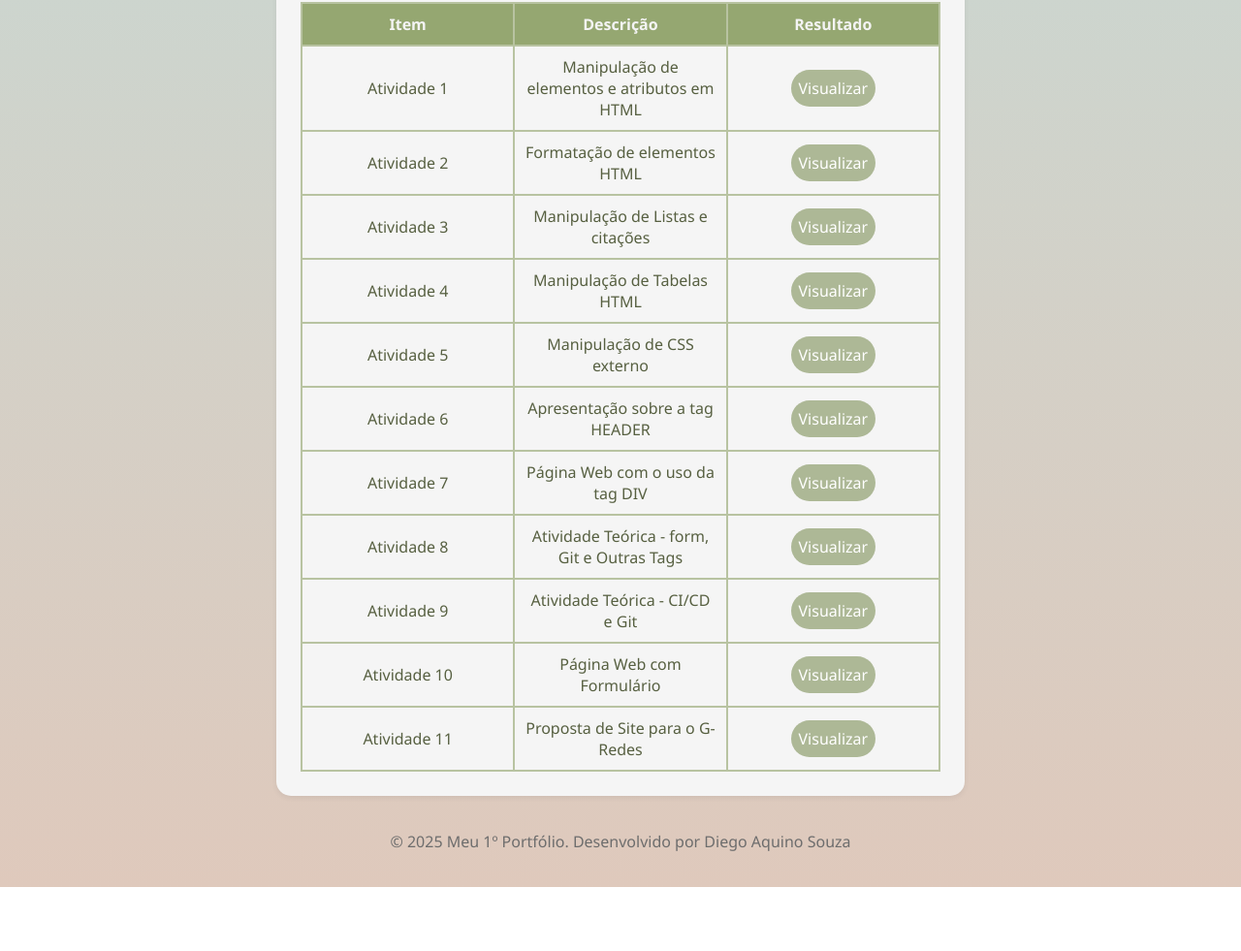
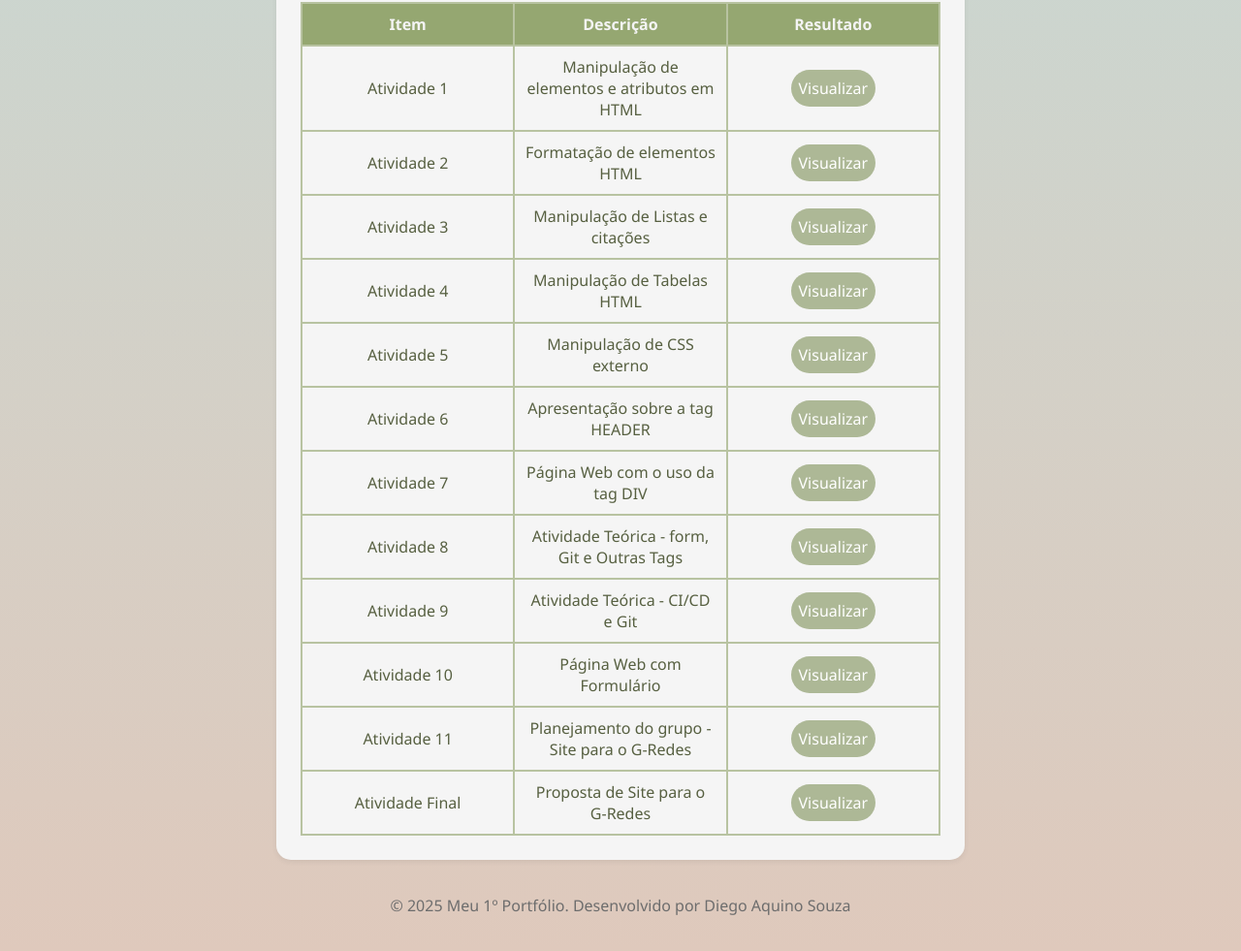
Before and after one commit to diegoaquinosza/portifolio1, a plain HTML site: page index.html in a window 1280 px wide. Shown: the part 549-1530 px from the top of the page at 97% size. Before the commit the page ends 1464 px from the top, so only its background shows below. Drawn offline with Linux system fonts and the light colour scheme.

Commit message:
Adição do planejamento do grupo - site para o g-redes

```diff
--- a/index.html
+++ b/index.html
@@ -97,7 +97,12 @@
                </tr>
                <tr>
                   <td>Atividade 11</td>
-                  <td>Proposta de Site para o G-Redes</td>
+                  <td>Planejamento do grupo -  Site para o G-Redes </td>
+                  <td><a href="./docs/documento.pdf" target="_blank">Visualizar</a></td>
+               </tr>
+               <tr>
+                  <td>Atividade Final</td>
+                  <td>Proposta de Site para o <br>G-Redes</td>
                   <td><a href="https://paulosilvabr.github.io/projeto-gredes/index.html" target="_blank">Visualizar</a></td>
                </tr>
             </table>
```
Also changed, not shown: 2 other files.
